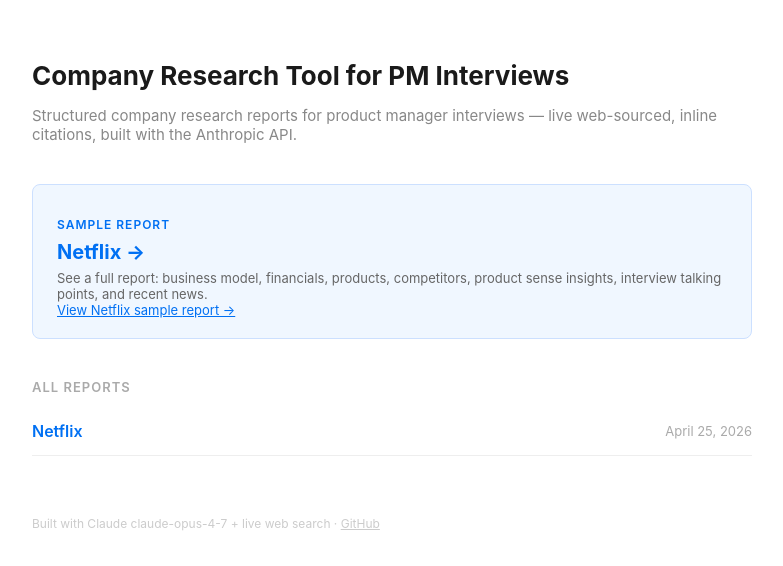
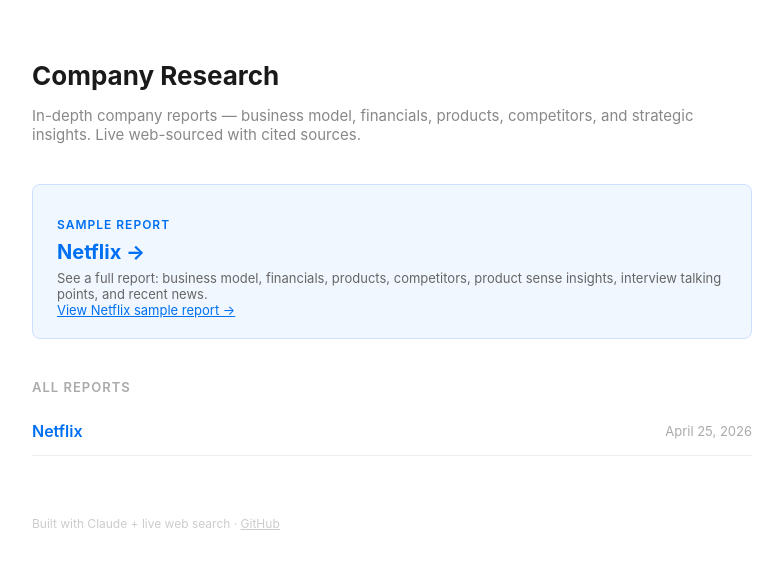
Before and after one commit to rashup/pm-prep, a Next.js app: page / in a window 1280 px wide. Shown: the top 566 px of the page, without its empty margins (248-1031 px from the left). Built offline with nearby package versions, Linux system fonts and the light colour scheme.

Commit message:
Rename to neutral Company Research branding

```diff
--- a/pages/index.tsx
+++ b/pages/index.tsx
@@ -18,10 +18,10 @@
       padding: "0 24px",
       color: "#1a1a1a"
     }}>
-      <h1 style={{ fontSize: 26, fontWeight: 700, marginBottom: 6 }}>Company Research Tool for PM Interviews</h1>
+      <h1 style={{ fontSize: 26, fontWeight: 700, marginBottom: 6 }}>Company Research</h1>
       <p style={{ color: "#888", marginBottom: 40, fontSize: 15 }}>
-        Structured company research reports for product manager interviews —
-        live web-sourced, inline citations, built with the Anthropic API.
+        In-depth company reports — business model, financials, products,
+        competitors, and strategic insights. Live web-sourced with cited sources.
       </p>
 
       {/* Featured sample report */}
@@ -91,7 +91,7 @@
       )}
 
       <p style={{ marginTop: 60, fontSize: 12, color: "#ccc" }}>
-        Built with Claude claude-opus-4-7 + live web search ·{" "}
+        Built with Claude + live web search ·{" "}
         <a href="https://github.com/rashup/pm-prep" style={{ color: "#ccc" }}>GitHub</a>
       </p>
     </main>
```
